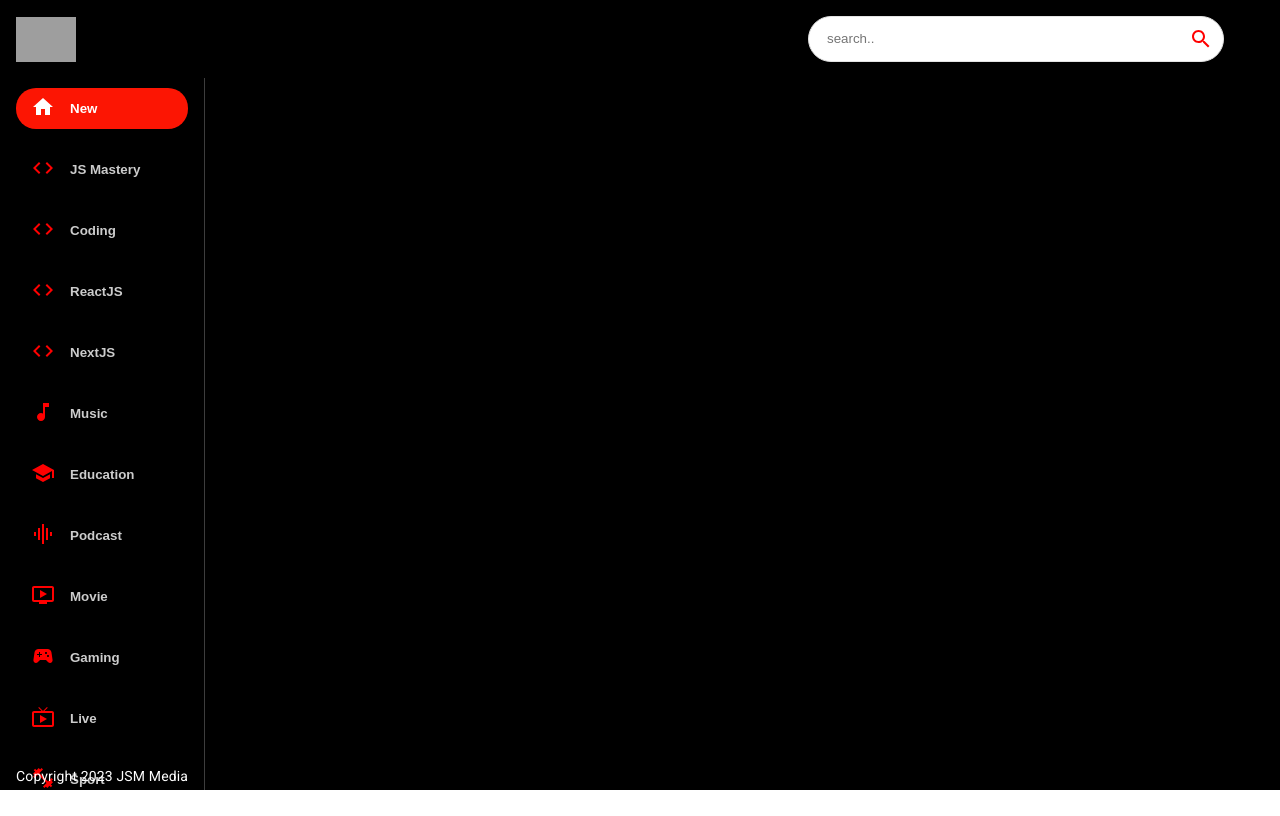
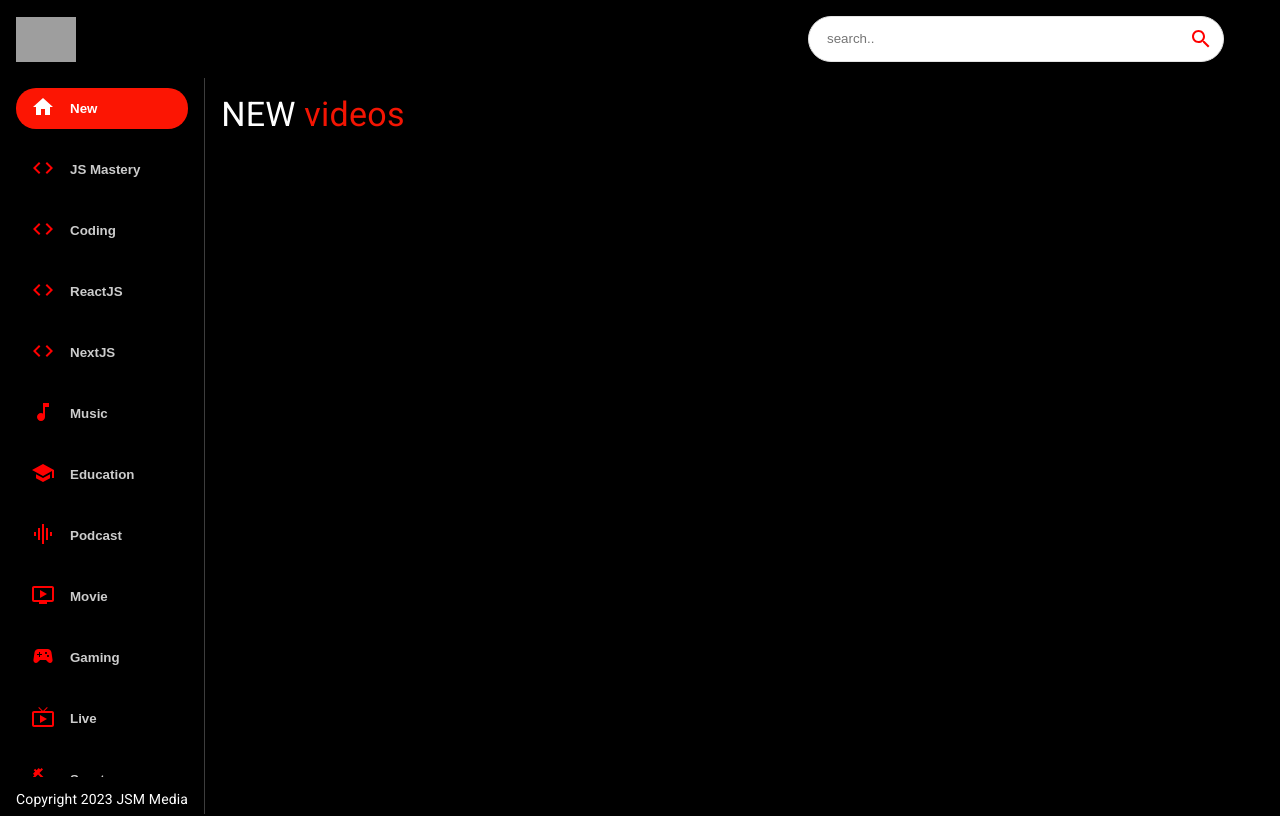
Before and after one commit to Umar-Jimoh/youtube-clone, a React (Vite) app: page / in a window 1280 px wide. Shown: the top 816 px of the page. Built offline with nearby package versions, Linux system fonts and the light colour scheme; grey boxes are pictures that could not be loaded.

Commit message:
Creating the videos section

```diff
--- a/src/components/Feed.jsx
+++ b/src/components/Feed.jsx
@@ -1,13 +1,30 @@
-import {Box, Stack, Typography} from '@mui/material'
-import SideBar from './SideBar'
+import { Box, Stack, Typography } from '@mui/material'
+import {SideBar, Videos} from './'
 
 const Feed = () => (
-    <Stack sx={{ flexDirection: {sx:'column', md:"row"}}}>
-      <Box  sx={{height: {sx:'auto', md:'89vh'}, borderRight:'1px solid #3d3d3d', px: { sx: 0, md: 2}}}>
+  <Stack sx={{ flexDirection: { sx: 'column', md: 'row' } }}>
+    <Box
+      sx={{
+        height: { sx: 'auto', md: '92vh' },
+        borderRight: '1px solid #3d3d3d',
+        px: { sx: 0, md: 2 },
+      }}
+    >
       <SideBar />
-        <Typography className='copyright' variant='body2' sx={{ mt: 1.5, color: '#fff'}}>
+      <Typography
+        className='copyright'
+        variant='body2'
+        sx={{ mt: 1.5, color: '#fff' }}
+      >
         Copyright 2023 JSM Media
       </Typography>
+    </Box>
+
+    <Box p={2} sx={{ overflowY: 'auto', height: '90vh', flex: 2 }}>
+      <Typography variant='h4' fontweight='bold' mb={2} sx={{ color: 'white' }}>
+        NEW <span style={{ color: '#f31503' }}>videos</span>
+      </Typography>
+      <Videos videos={[]}/>
     </Box>
   </Stack>
 )
--- a/src/components/SideBar.jsx
+++ b/src/components/SideBar.jsx
@@ -7,7 +7,7 @@ const SideBar = () => (
   <Stack
     direction='row'
     sx={{
-    //   overflowY: 'auto',
+      overflowY: 'auto',
       height: { sx: 'auto', md: '95%' },
       flexDirection: { md: 'column' },
     }}
--- /dev/null
+++ b/src/components/Videos.jsx
@@ -0,0 +1,8 @@
+
+const Videos = () => {
+  return (
+    <div>Video</div>
+  )
+}
+
+export default Videos
```
Also changed, not shown: src/components/index.js (+8 -7 lines). Lines whose indentation alone changed are shown as unchanged.
